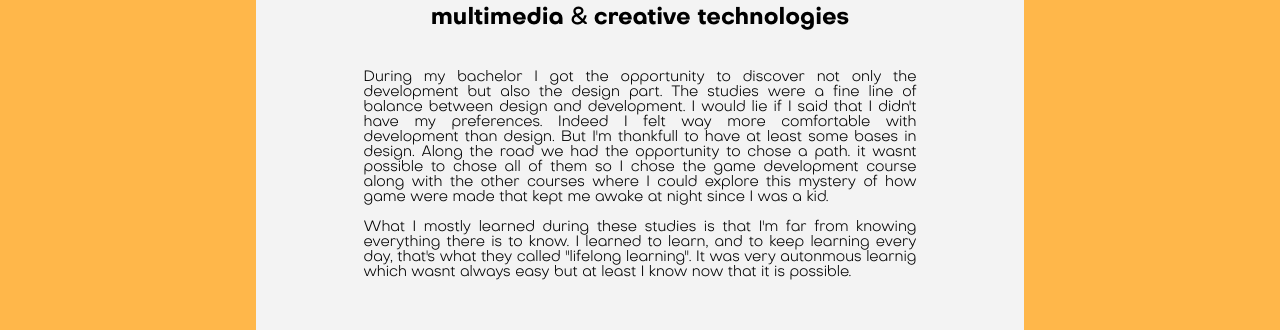
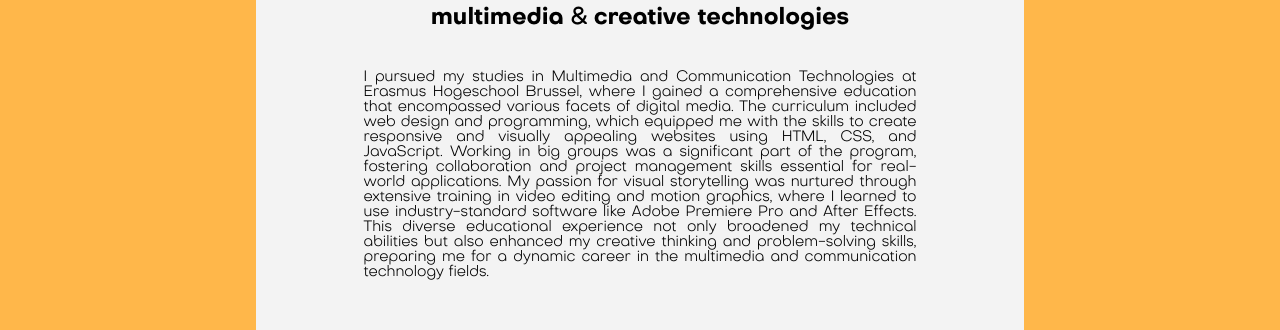
Before and after one commit to ThibautHe/portfolioBerkay, a React (Vite) app: page / in a window 1280 px wide. Shown: the part 1796-2126 px from the top of the page. Built offline with nearby package versions, Linux system fonts and the light colour scheme.

Commit message:
changed text

```diff
--- a/src/App.jsx
+++ b/src/App.jsx
@@ -61,15 +61,14 @@ const About = () => {
             Berkay <span className="mainTitleSpan">Erdemir.</span>
           </h1>
           <p className="mainDescription">
-                  I am a passionate Motion Designer with a strong foundation in
-                  Adobe After Effects and Premiere Pro, backed by a diploma in
-                  Media Design and Communications from Erasmus Hogeschool.
-                  Majoring in Motion has equipped me with the skills and
-                  knowledge to bring dynamic and captivating visual stories to
-                  life. Throughout my academic and professional journey, I have
-                  honed my expertise in creating visually compelling motion
-                  graphics, engaging video content, seamless animations and
-                  resonate with audiences
+            I am a passionate Motion Designer with a strong foundation in Adobe
+            After Effects and Premiere Pro, backed by a diploma in Media Design
+            and Communications from Erasmus Hogeschool. Majoring in Motion has
+            equipped me with the skills and knowledge to bring dynamic and
+            captivating visual stories to life. Throughout my academic and
+            professional journey, I have honed my expertise in creating visually
+            compelling motion graphics, engaging video content, seamless
+            animations and resonate with audiences
           </p>
           <img
             className="profilepic"
@@ -113,40 +112,39 @@ const About = () => {
           <div className="main-story-content">
             <h1 className={`main-story-title ${FontsCSS.regular}`}>
               how I started to like <br />
-                    <span
-                      className={`${FontsCSS.yellow} ${FontsCSS.boldOblique}`}
-                    >
+              <span className={`${FontsCSS.yellow} ${FontsCSS.boldOblique}`}>
                 Motion Graphics
               </span>{" "}
               and <span className={`${FontsCSS.boldOblique}`}>Vfx</span>
             </h1>
             <p className="main-story-description">
-                    I pursued my studies in Multimedia and Communication
-                    Technologies at Erasmus Hogeschool Brussel, where I gained a
-                    comprehensive education that encompassed various facets of
-                    digital media. The curriculum included web design and
-                    programming, which equipped me with the skills to create
-                    responsive and visually appealing websites using HTML, CSS,
-                    and JavaScript. Working in big groups was a significant part
-                    of the program, fostering collaboration and project
-                    management skills essential for real-world applications. My
-                    passion for visual storytelling was nurtured through
-                    extensive training in video editing and motion graphics,
-                    where I learned to use industry-standard software like Adobe
-                    Premiere Pro and After Effects. This diverse educational
-                    experience not only broadened my technical abilities but
-                    also enhanced my creative thinking and problem-solving
-                    skills, preparing me for a dynamic career in the multimedia
-                    and communication technology fields.
+              I've always been fascinated by the magic of visual effects (VFX),
+              captivated by the way they bring fantastical worlds and characters
+              to life in movies and games. From a young age, I was enthralled by
+              the stunning VFX I saw on screen, whether it was the intricate
+              details in blockbuster films or the immersive environments in
+              video games. This fascination spurred my curiosity about the VFX
+              workflow and the intricate process of creating these visual
+              masterpieces. Over time, I delved deeper into understanding the
+              steps involved in VFX production, from concept development and
+              storyboarding to 3D modeling, texturing, and compositing. I was
+              particularly intrigued by the combination of technical skills and
+              artistic creativity required to make seamless and believable
+              effects. During my studies and internships, I actively sought
+              opportunities to learn and apply various VFX techniques, using
+              industry-standard software like After Effects and Cinema 4D. My
+              passion for VFX grew as I practiced and experimented, constantly
+              inspired by the incredible work of VFX artists in the
+              entertainment industry. The ability to transform imagination into
+              reality through VFX continues to drive me, and I am eager to
+              contribute to creating captivating visual experiences that leave
+              audiences in awe.
             </p>
           </div>
         </div>
       </div>
 
-            <div
-              className="education-container"
-              style={{ backgroundColor: theme }}
-            >
+      <div className="education-container" style={{ backgroundColor: theme }}>
         <Slider
           isVertical={true}
           offsetLeft={"50%"}
@@ -160,33 +158,27 @@ const About = () => {
         <div className="education-line" />
         <div className="education-content-container">
           <div className="education-content">
-                  <h2 className="education-school">
-                    erasmus hogeschool brussels
-                  </h2>
+            <h2 className="education-school">erasmus hogeschool brussels</h2>
             <h3 className="education-direction">
               <span className="bold">multimedia</span> &{" "}
               <span className="bold"> creative technologies</span>
             </h3>
             <p className="education-description">
-                    During my bachelor I got the opportunity to discover not
-                    only the development but also the design part. The studies
-                    were a fine line of balance between design and development.
-                    I would lie if I said that I didn't have my preferences.
-                    Indeed I felt way more comfortable with development than
-                    design. But I'm thankfull to have at least some bases in
-                    design. Along the road we had the opportunity to chose a
-                    path. it wasnt possible to chose all of them so I chose the
-                    game development course along with the other courses where I
-                    could explore this mystery of how game were made that kept
-                    me awake at night since I was a kid.
-                    <br />
-                    <br />
-                    What I mostly learned during these studies is that I'm far
-                    from knowing everything there is to know. I learned to
-                    learn, and to keep learning every day, that's what they
-                    called "lifelong learning". It was very autonmous learnig
-                    which wasnt always easy but at least I know now that it is
-                    possible.
+              I pursued my studies in Multimedia and Communication Technologies
+              at Erasmus Hogeschool Brussel, where I gained a comprehensive
+              education that encompassed various facets of digital media. The
+              curriculum included web design and programming, which equipped me
+              with the skills to create responsive and visually appealing
+              websites using HTML, CSS, and JavaScript. Working in big groups
+              was a significant part of the program, fostering collaboration and
+              project management skills essential for real-world applications.
+              My passion for visual storytelling was nurtured through extensive
+              training in video editing and motion graphics, where I learned to
+              use industry-standard software like Adobe Premiere Pro and After
+              Effects. This diverse educational experience not only broadened my
+              technical abilities but also enhanced my creative thinking and
+              problem-solving skills, preparing me for a dynamic career in the
+              multimedia and communication technology fields.
             </p>
             <img className="education-img" src="/ehb.png" alt="" />
           </div>
```
Lines whose indentation alone changed are shown as unchanged.
